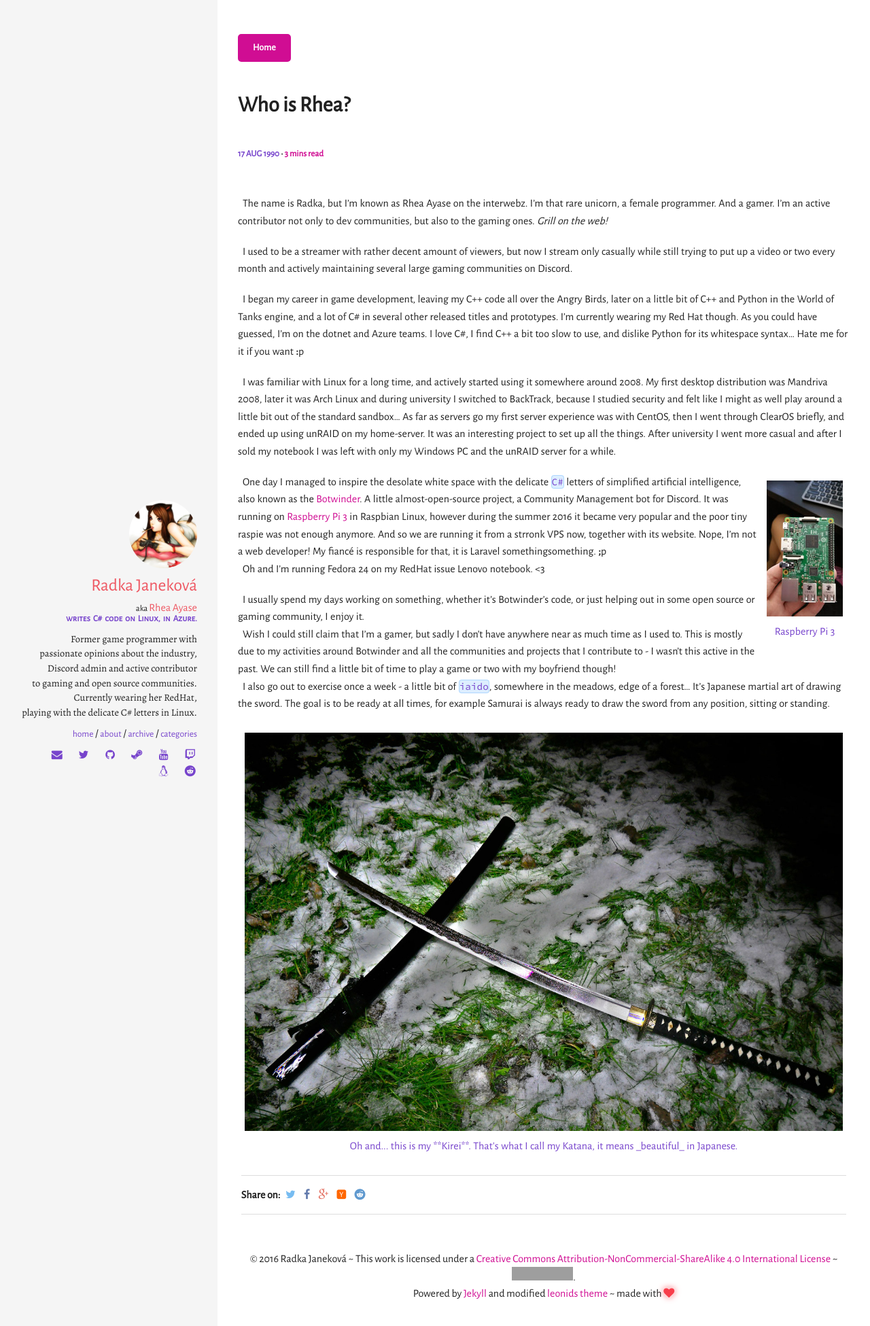
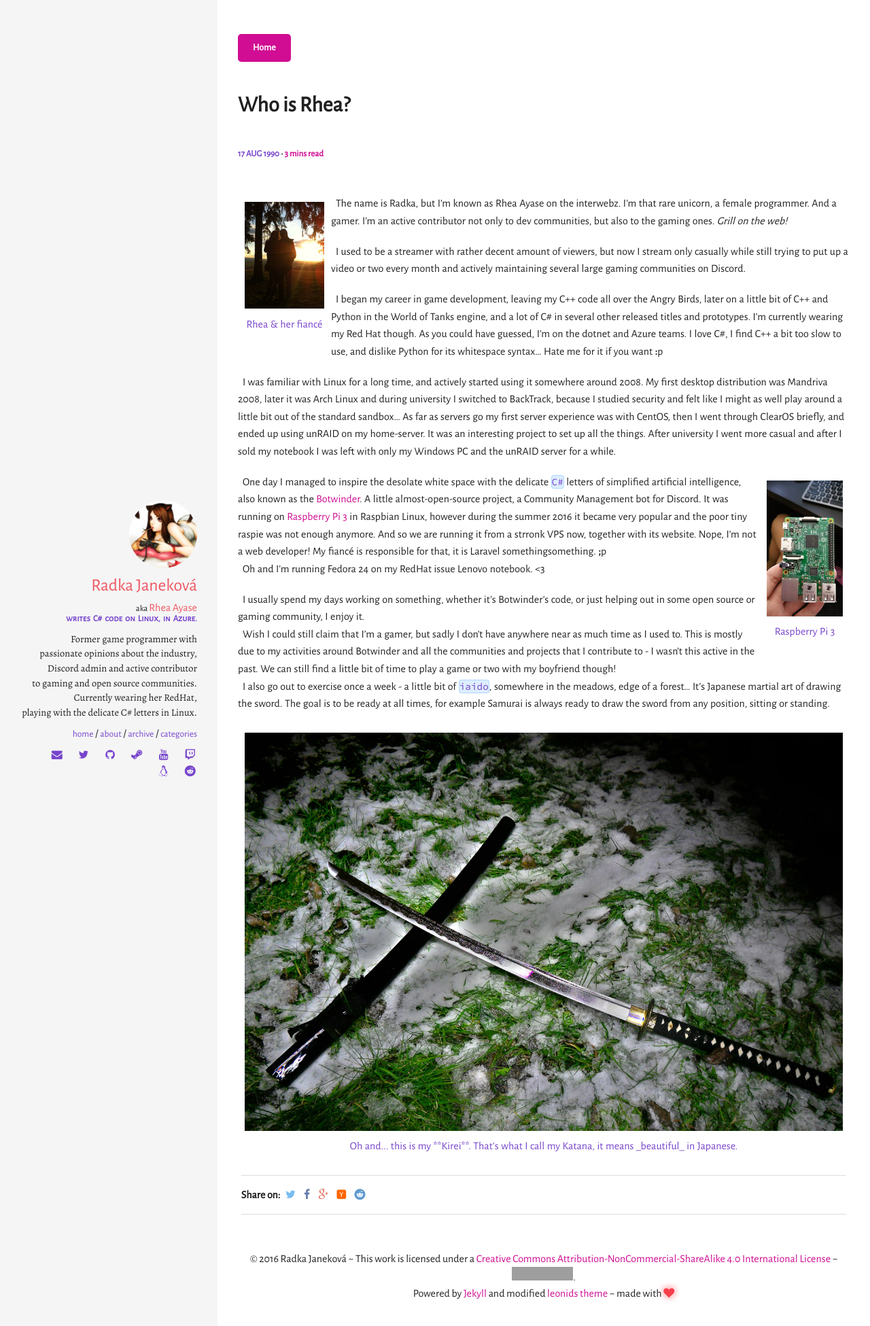
Before and after one commit to RheaAyase/jekyll-rhea, a Jekyll site: the page built from _posts/1990-08-17-Who-is-Rhea.md, in a window 1280 px wide. Shown: the top 1951 px of the page at 68% size. Built offline with Jekyll 4.4.1, drawn with Linux system fonts in a browser that asks for light colours; some web fonts are replaced; grey boxes are pictures that could not be loaded.

Commit message:
* Who is Rhea?

```diff
--- a/_posts/1990-08-17-Who-is-Rhea.md
+++ b/_posts/1990-08-17-Who-is-Rhea.md
@@ -5,6 +5,14 @@ date:   1990-08-17 02:07:19
 categories: [life]
 comments: false
 ---
+{% include image.html
+  img="assets/sunset.jpg"
+  title="Rhea and her fiancé"
+  caption="Rhea & her fiancé"
+  url="http://rhea-ayase.eu/assets/sunset-large.jpg"
+  align="left"
+  float="true"
+%}
  &nbsp; The name is Radka, but I'm known as Rhea Ayase on the interwebz. I'm that rare unicorn, a female programmer. And a gamer. I'm an active contributor not only to dev communities, but also to the gaming ones. _Grill on the web!_
 
  &nbsp; I used to be a streamer with rather decent amount of viewers, but now I stream only casually while still trying to put up a video or two every month and actively maintaining several large gaming communities on Discord.
```
